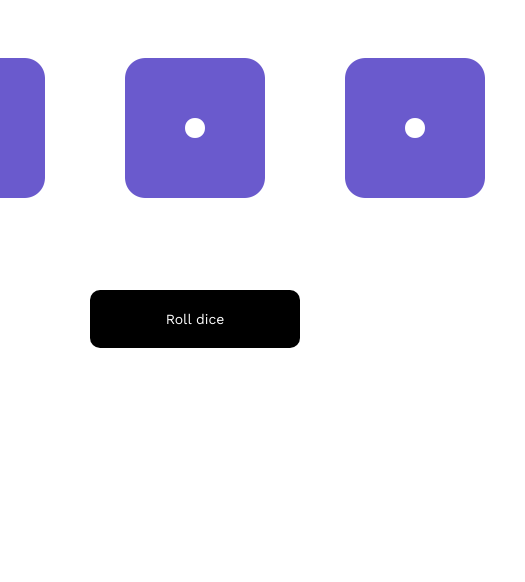
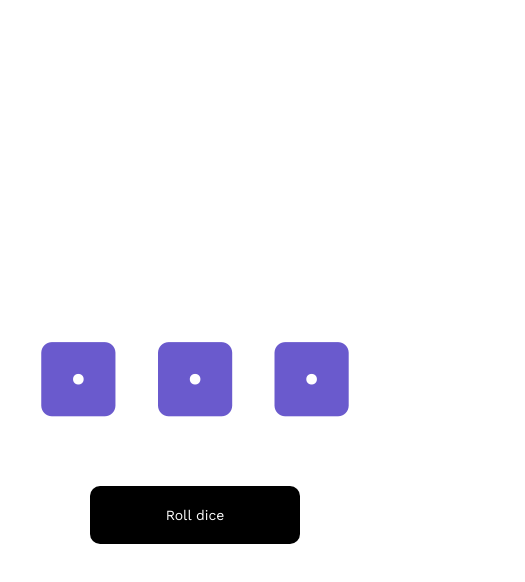
Before and after one commit to devkoushiik/Dice_game, a React (Create React App) app: page / in a window 390 px wide. Shown: the top 582 px of the page, 525 px wide, since content can reach past the window. Built offline with nearby package versions, Linux system fonts and the light colour scheme.

Commit message:
fixing responsive breakpoint

```diff
--- a/src/DIe.css
+++ b/src/DIe.css
@@ -19,3 +19,26 @@
     75% { transform: translateX(-5%) rotate(-1deg); }
     100% { transform: translateX(0%); }
  }
+
+
+ @media only screen and (max-width: 600px) {
+
+    .Die {
+        font-size: 5.3em;
+        padding: 0.25em;
+        color : slateblue;
+
+    }
+    .Rolldice button{
+        width: 12em;
+        padding: 1.5em;
+        border: 0px;
+        border-radius: 10px;
+        color : white;
+        background-color: black;
+        margin-top: 3em;
+
+        font-family: 'Work Sans', sans-serif;
+        font-size: 10px;
+    }
+  }
--- a/src/Rolldice.css
+++ b/src/Rolldice.css
@@ -1,11 +1,13 @@
 .Rolldice {
     display: flex;
-    flex-flow: column nowrap;
+    flex-flow: column wrap;
     min-height: 100vh;
     align-items: center;
+    justify-content: center;
+    text-align: center;
 }
 .Rolldice-container {
-    display: flex;
+    display: flex wrap;
     justify-content: center;
     align-items: center;
 }
```
Also changed, not shown: 1 other file (tests, documents, lock files or other folders).
